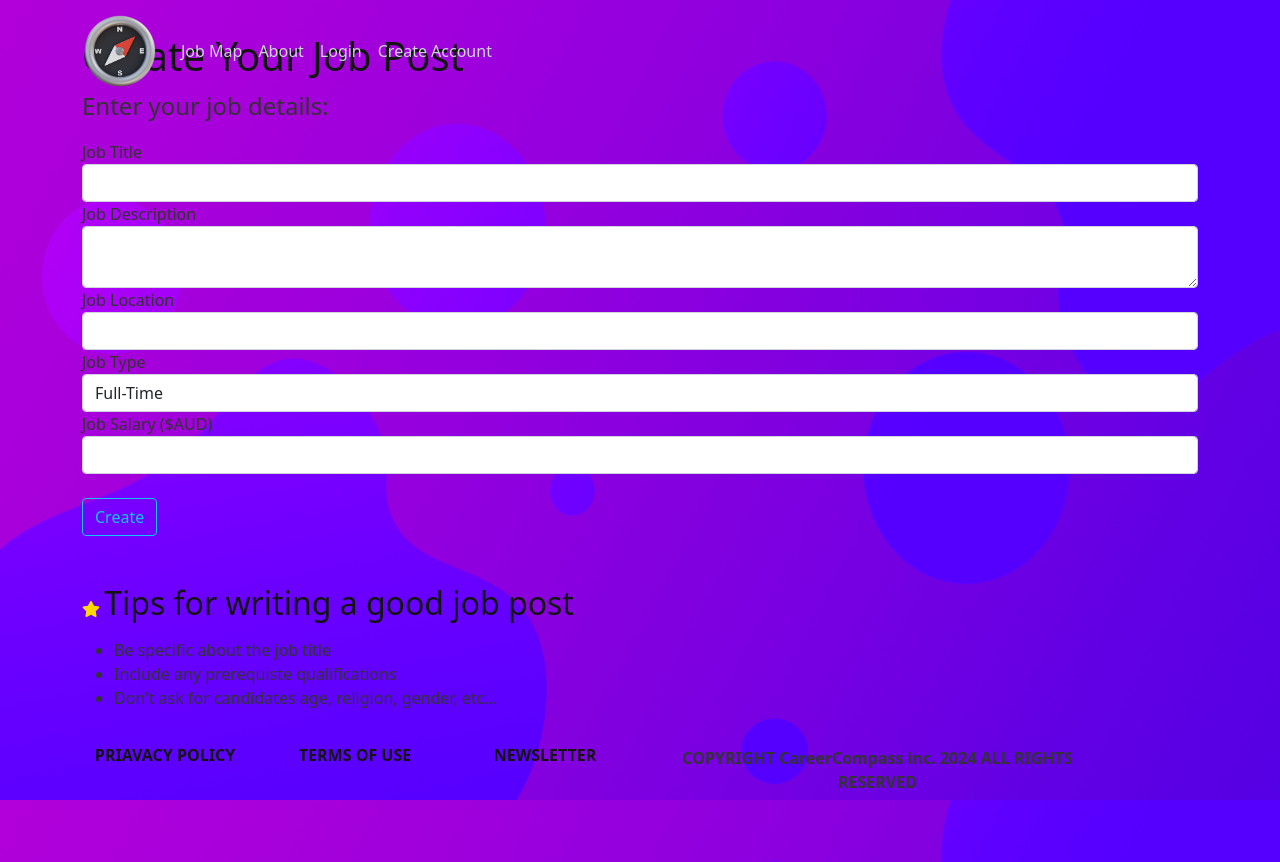
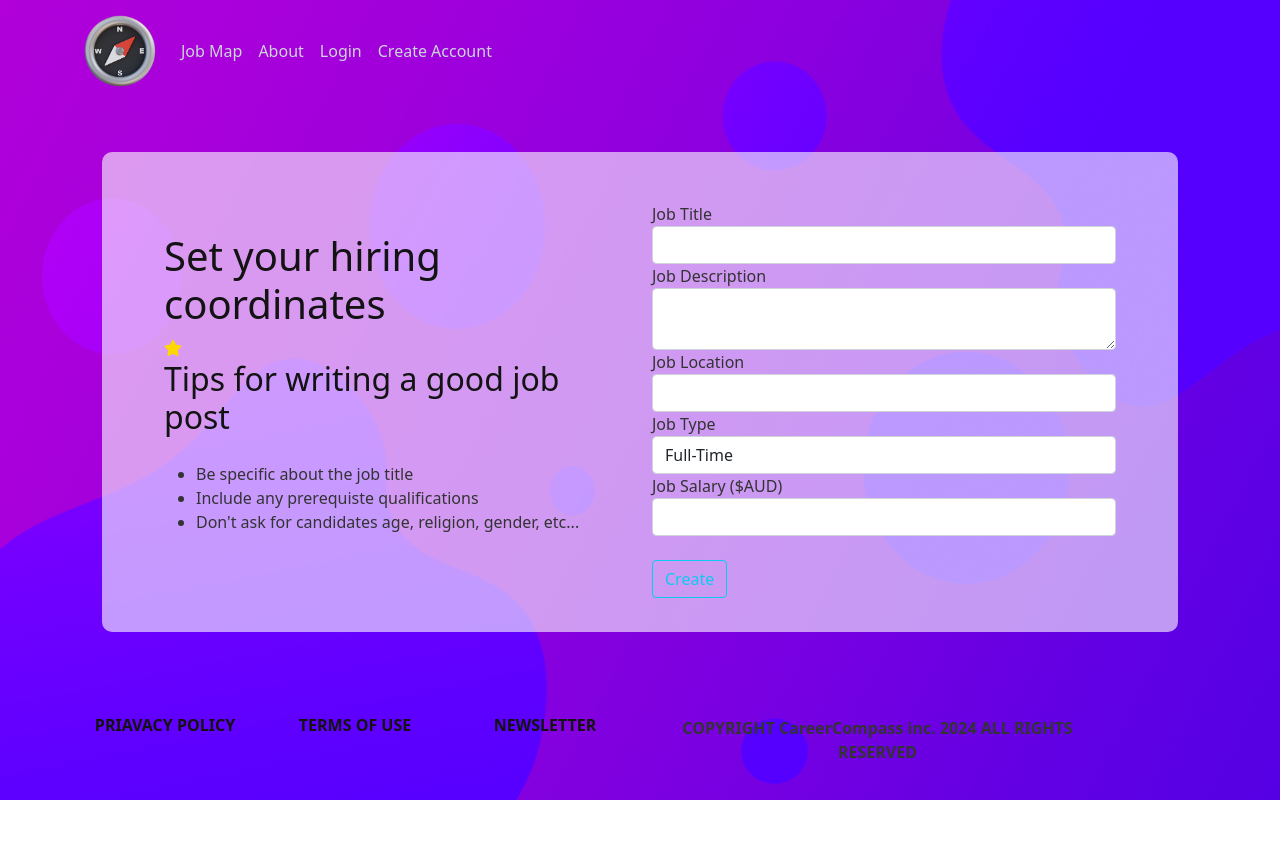
Before and after one commit to saundlj/AgileWebProj, a Flask app: page /JobPost in a window 1280 px wide. After the commit the page ends 800 px from the top, so only its background shows below. Run offline with Flask 3, Linux system fonts and the light colour scheme.

Commit message:
Fixed the job post page, and made the styles like the rest of the website.

```diff
--- a/app/static/main.css
+++ b/app/static/main.css
@@ -157,3 +157,11 @@ footer{
 #scroll-to-top:hover {
   opacity: 0.8;
 }
+
+footer{
+  padding: 20px;
+  width: 100%;
+  position: fixed;
+  bottom: 0;
+  left: 0;
+}
--- a/app/templates/JobPost.html
+++ b/app/templates/JobPost.html
@@ -1,11 +1,21 @@
 {% extends "layout.html" %}
 {% block content %}
-    <div class="content">
-        <h1>Create Your Job Post</h1>
+    <div class="content" style="padding-top: 100px;">
+        <div class="row feedBox d-flex align-items-center justify-content-center" style="height: 60vh;">
+            <div class="col-md-6">
+                <h1>Set your hiring coordinates</h1>
+                <span class="fa solid fa-star" style="color: gold;"></span>
+                <h2>Tips for writing a good job post</h2>
+                <p>
+                    <ul>
+                        <li>Be specific about the job title</li>
+                        <li>Include any prerequiste qualifications</li>
+                        <li>Don't ask for candidates age, religion, gender, etc...</li>
+                    </ul>
+                </p>
+            </div>
 
-
-        <p id = 'sub-header'>Enter your job details:</p>
-
+            <div class="col-md-6">
                 <form method="POST" action="">
 
                     {{form.hidden_tag()}}
@@ -93,17 +103,11 @@
                     </div>
                 </form>
             </div>
+        </div>
+
+
+    </div>
 <br>
 <br>
-<div style="display: inline;">
-    <span class="fa solid fa-star" style="color: gold;"></span>
-    <h2 style="display: inline;">Tips for writing a good job post</h2>
-</div>
-<p>
-    <ul>
-    <li>Be specific about the job title</li>
-    <li>Include any prerequiste qualifications</li>
-    <li>Don't ask for candidates age, religion, gender, etc...</li>
-    </ul>
-</p>
+
 {% endblock content %}
```
Also changed, not shown: app/templates/FeedPage.html (+11 -4 lines). Lines whose indentation alone changed are shown as unchanged.
